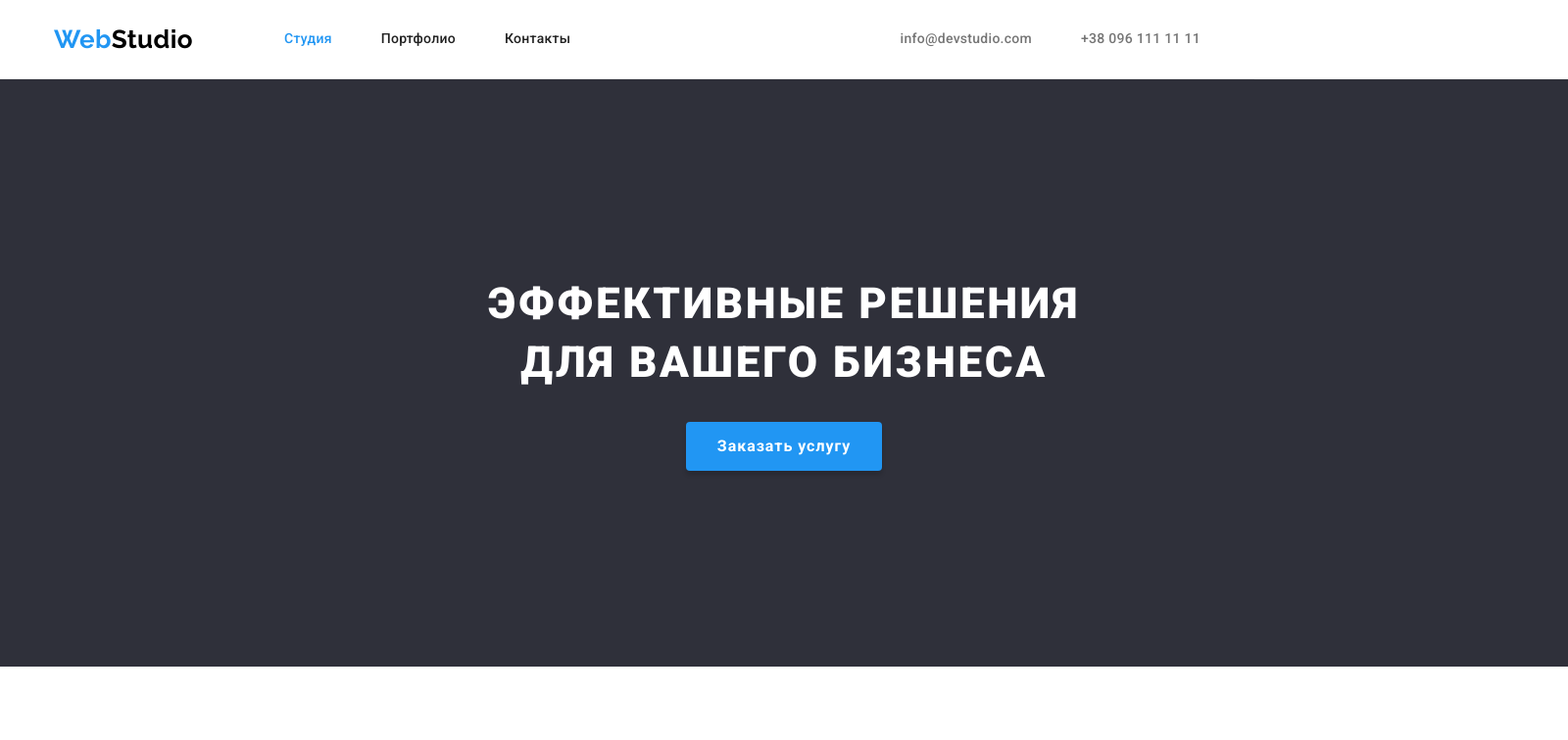
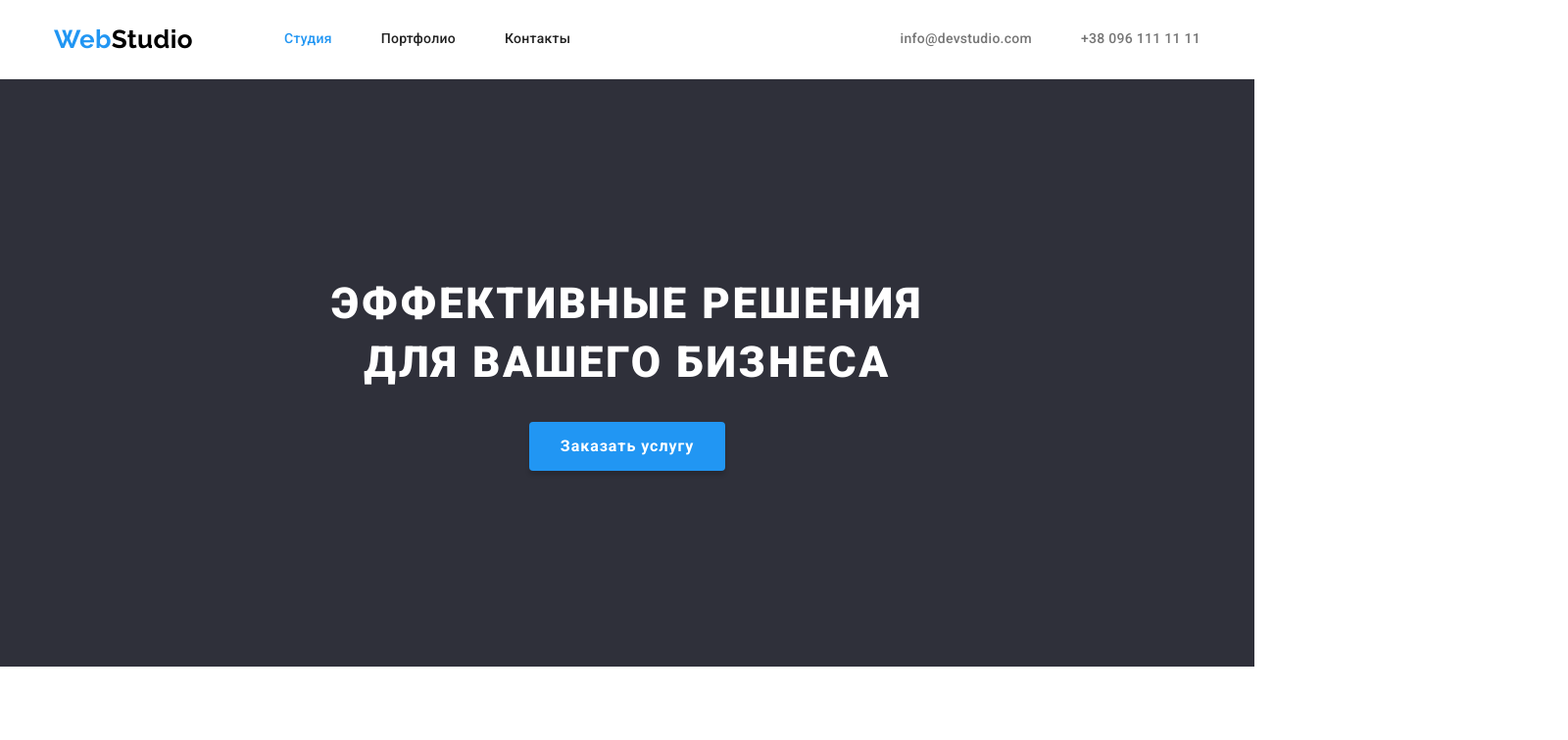
Before and after one commit to Vladyanov/goit-markup-hw-03, a plain HTML site: page index.html in a window 1280 px wide. Shown: the top 756 px of the page at 98% size, 1600 px wide, since content can reach past the window. Drawn offline with nearby package versions, Linux system fonts and the light colour scheme.

Commit message:
Update styles.css

```diff
--- a/css/styles.css
+++ b/css/styles.css
@@ -170,8 +170,6 @@ img {
     text-align: center;
     background: var(--hero-footer-bg);
     padding: 200px 0;
-    width: 1600px;
-    margin-inline: auto;
 }
 
 
```
